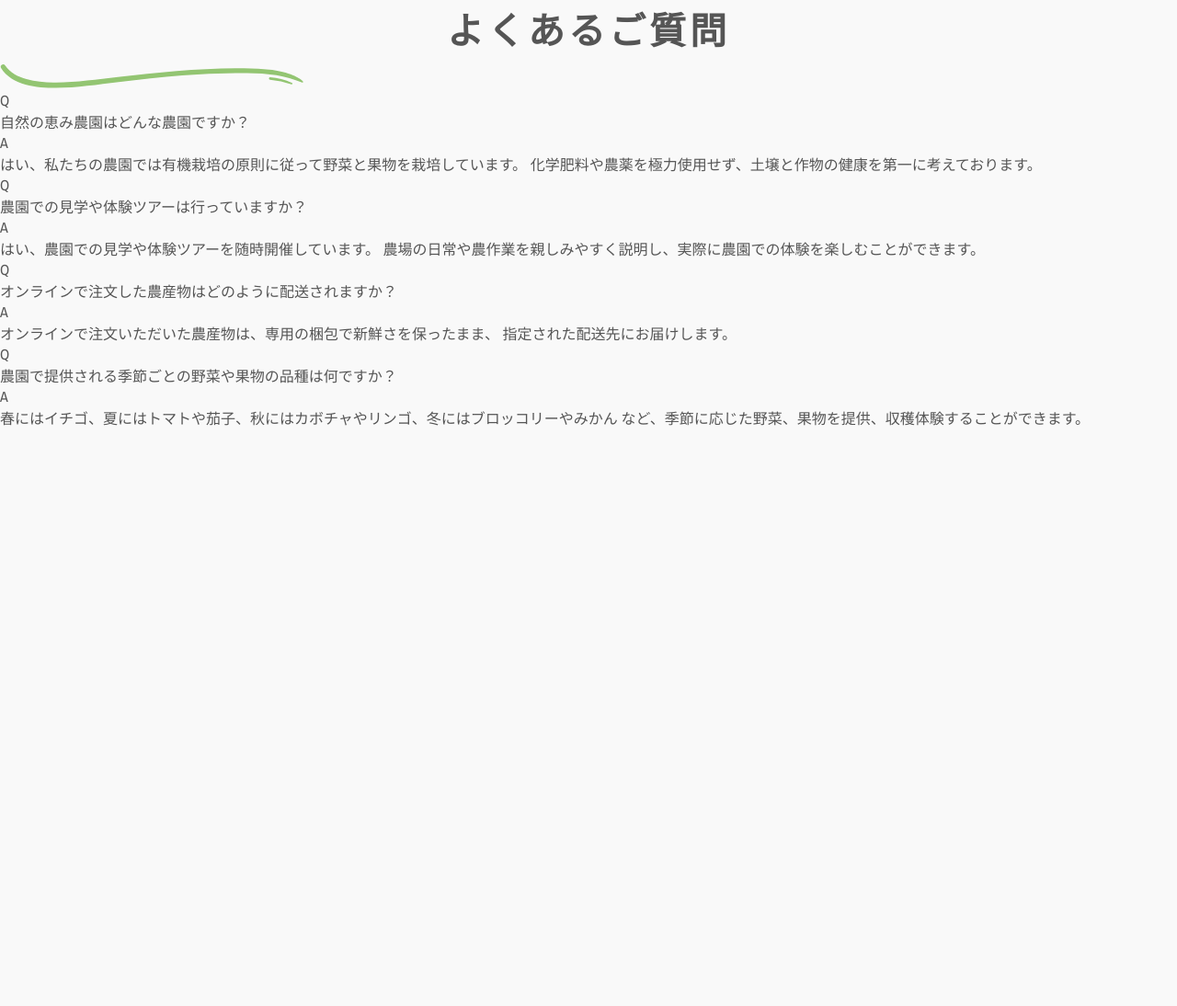
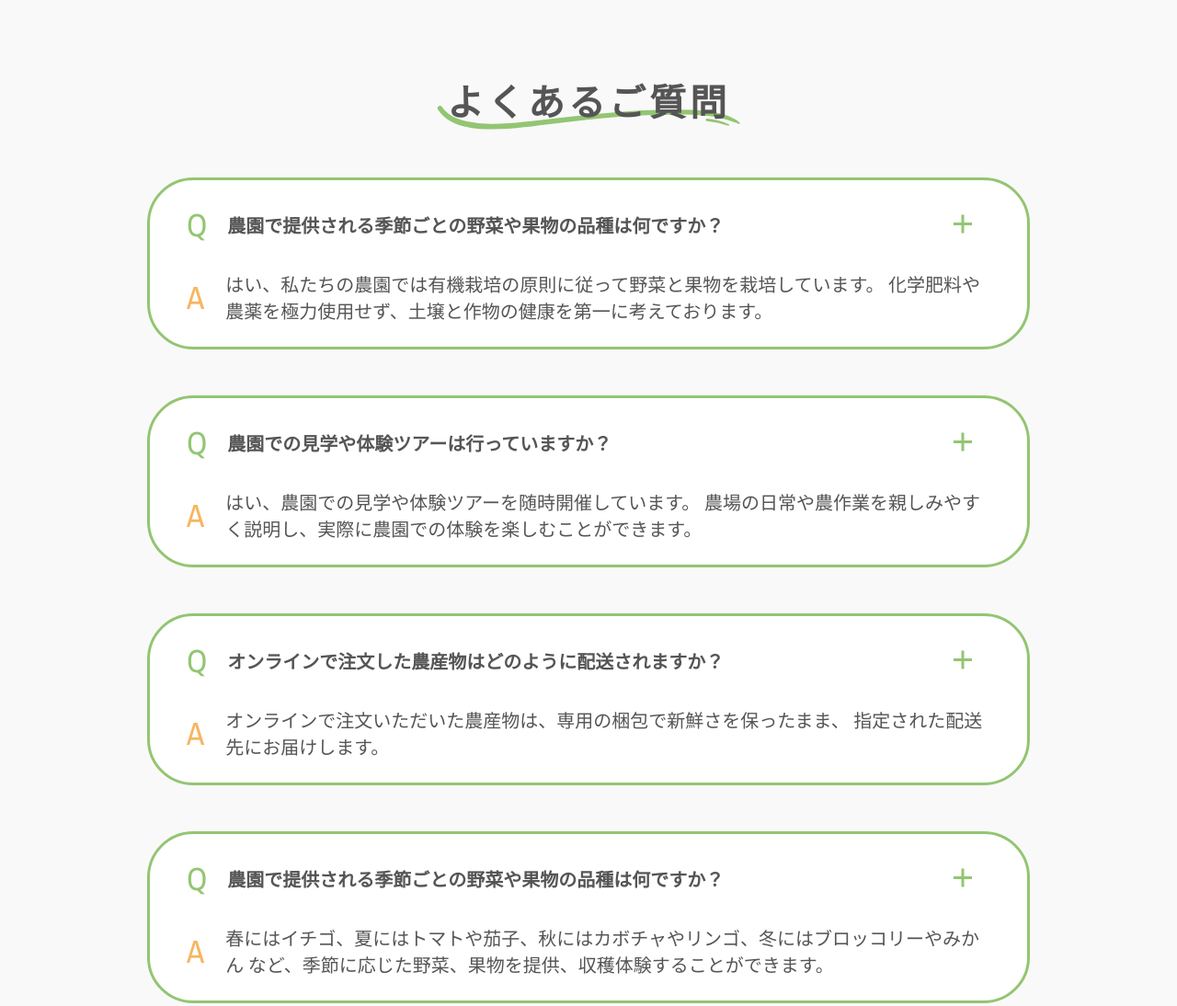
Before and after one commit to KouyaHASHIMOTO/sizenmeguminouen-htmlcssjs, a plain HTML site: page sizenmeguminouen/index.html in a window 1280 px wide. Shown: the whole page at 92% size. Before the commit the page ends 800 px from the top, so only its background shows below. Drawn offline with nearby package versions, Linux system fonts and the light colour scheme.

Commit message:
p-faqセクションのCSSを追加

```diff
--- a/sizenmeguminouen/index.html
+++ b/sizenmeguminouen/index.html
@@ -23,8 +23,8 @@
     <main>
       <section class="p-faq" id="faq">
         <div class="p-faq__wrapper">
-          <div class="p-faq__title">
-            <h2 class="c-title-text">よくあるご質問</h2>
+          <div class="p-faq__title c-title">
+            <h2 class="p-faq__title-text c-title-text">よくあるご質問</h2>
             <div class="p-faq__line c-line"></div>
           </div>
           <ul class="p-faq__accordion">
@@ -32,13 +32,15 @@
               <section class="p-faq__element">
                 <h3 class="p-faq__question">
                   <span class="p-faq__q">Q</span>
-                  <p>自然の恵み農園はどんな農園ですか？</p>
+                  <p>農園で提供される季節ごとの野菜や果物の品種は何ですか？</p>
                 </h3>
+                <div class="p-faq__answer">
                   <span class="p-fag__a">A</span>
                   <p>
                     はい、私たちの農園では有機栽培の原則に従って野菜と果物を栽培しています。
                     化学肥料や農薬を極力使用せず、土壌と作物の健康を第一に考えております。
                   </p>
+                </div>
               </section>
             </li>
             <li>
@@ -47,11 +49,13 @@
                   <span class="p-faq__q">Q</span>
                   <p>農園での見学や体験ツアーは行っていますか？</p>
                 </h3>
+                <div class="p-faq__answer">
                   <span class="p-fag__a">A</span>
                   <p>
                     はい、農園での見学や体験ツアーを随時開催しています。
                     農場の日常や農作業を親しみやすく説明し、実際に農園での体験を楽しむことができます。
                   </p>
+                </div>
               </section>
             </li>
             <li>
@@ -60,11 +64,13 @@
                   <span class="p-faq__q">Q</span>
                   <p>オンラインで注文した農産物はどのように配送されますか？</p>
                 </h3>
+                <div class="p-faq__answer">
                   <span class="p-fag__a">A</span>
                   <p>
                     オンラインで注文いただいた農産物は、専用の梱包で新鮮さを保ったまま、
                     指定された配送先にお届けします。
                   </p>
+                </div>
               </section>
             </li>
             <li>
@@ -73,11 +79,13 @@
                   <span class="p-faq__q">Q</span>
                   <p>農園で提供される季節ごとの野菜や果物の品種は何ですか？</p>
                 </h3>
+                <div class="p-faq__answer">
                   <span class="p-fag__a">A</span>
                   <p>
                     春にはイチゴ、夏にはトマトや茄子、秋にはカボチャやリンゴ、冬にはブロッコリーやみかん
                     など、季節に応じた野菜、果物を提供、収穫体験することができます。
                   </p>
+                </div>
               </section>
             </li>
           </ul>
--- a/sizenmeguminouen/sass/Object/Component/_line.scss
+++ /dev/null
@@ -1,5 +0,0 @@
-.c-line {
-  background-image: url("../../../images/title-line.svg");
-  background-size: contain;
-  background-repeat: no-repeat;
-}
--- a/sizenmeguminouen/sass/Object/Component/_text.scss
+++ /dev/null
@@ -1,7 +0,0 @@
-.c-title-text {
-  font-size: 40px;
-  font-weight: bold;
-  text-align: center;
-  letter-spacing: 4px;
-  line-height: 1.7;
-}
--- /dev/null
+++ b/sizenmeguminouen/sass/Object/Component/_title.scss
@@ -0,0 +1,17 @@
+.c-title {
+}
+
+.c-title-text {
+  font-size: 40px;
+  font-weight: bold;
+  letter-spacing: 4px;
+  line-height: 1.7;
+  height: 40px;
+}
+
+.c-line {
+  background-image: url("../images/title-line.svg");
+  background-size: contain;
+  background-repeat: no-repeat;
+  margin-top: -5px;
+}
--- a/sizenmeguminouen/sass/Object/Project/_faq.scss
+++ b/sizenmeguminouen/sass/Object/Project/_faq.scss
@@ -1,10 +1,21 @@
+@use "../../Foundation/variables";
+
 .p-faq {
+  padding-top: 78px;
+  padding-bottom: 77px;
 }
 
 .p-faq__wrapper {
 }
 
 .p-faq__title {
+  margin: 0 auto;
+  width: 330px;
+  text-align: center;
+}
+
+.p-faq__title-text {
+  width: 330px;
 }
 
 .p-faq__line {
@@ -13,16 +24,75 @@
 }
 
 .p-faq__accordion {
+  width: 960px;
+  margin: 0 auto;
+
+  li {
+    margin: 50px 0;
+  }
 }
 
 .p-faq__element {
+  padding: 25px 40px;
+  background-color: #ffffff;
+  border: 3px solid variables.$main-color;
+  border-radius: 50px;
 }
 
 .p-faq__question {
+  display: flex;
+  align-items: center;
+  gap: 22px;
+
+  //+マークの位置基準とするためにposition: relativeを指定
+  position: relative;
+  cursor: pointer;
+  transition: all 0.5s ease;
+
+  p {
+    font-weight: bold;
+    font-size: 20px;
+  }
+}
+
+//アコ
+.p-faq__question::before,
+.p-faq__question::after {
+  position: absolute;
+  content: "";
+  width: 20px;
+  height: 3px;
+  background-color: variables.$main-color;
+}
+
+.p-faq__question::before {
+  top: 45%;
+  right: 20px;
+  transform: rotate(0deg);
+}
+
+.p-faq__question::after {
+  top: 45%;
+  right: 20px;
+  transform: rotate(90deg);
+}
+
+.p-faq__answer {
+  display: flex;
+  align-items: center;
+  gap: 23px;
+  margin-top: 26px;
+  p {
+    font-size: 20px;
+  }
 }
 
 .p-faq__q {
+  color: variables.$main-color;
+  font-size: 35px;
 }
 
 .p-fag__a {
+  color: variables.$accent-color;
+  font-size: 35px;
 }
--- a/sizenmeguminouen/sass/style.scss
+++ b/sizenmeguminouen/sass/style.scss
@@ -8,10 +8,9 @@
 @use "layout/main";
 
 // Object - Component
-@use "object/component/text";
+@use "object/component/title";
 @use "object/component/btn";
 @use "object/component/inner";
-@use "object/component/line";
 
 // Object - Project
 @use "object/project/about";
```
Also changed, not shown: sizenmeguminouen/css/style.css. Lines whose indentation alone changed are shown as unchanged.
